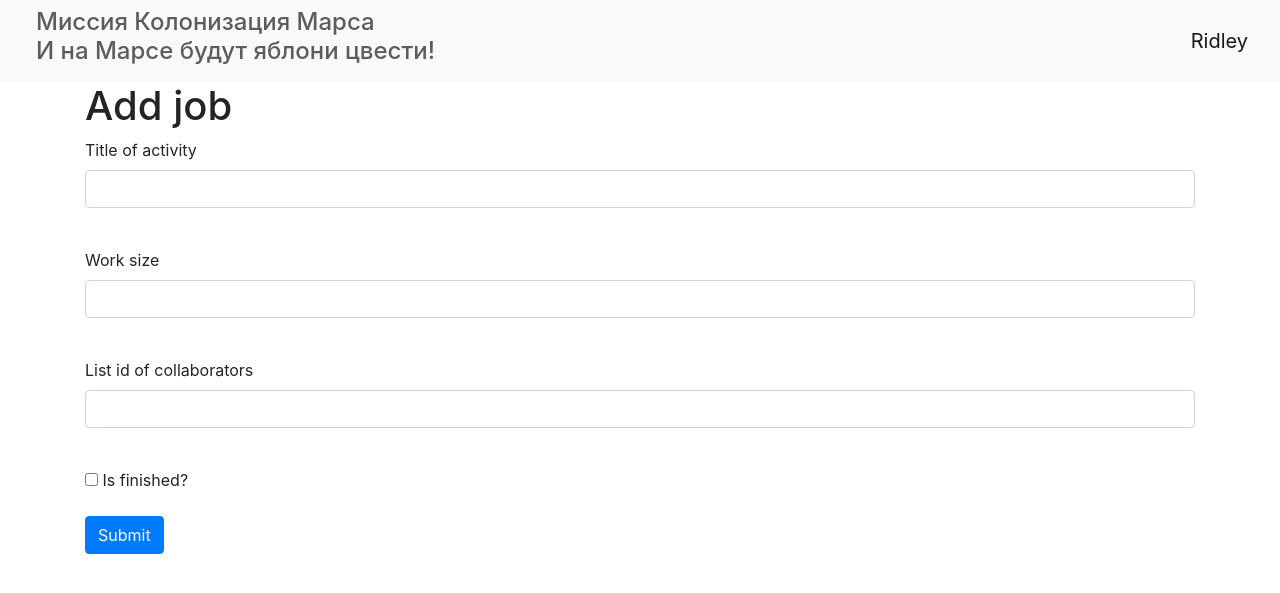
After one commit to MariaZyryanova72/Colonization_of_Mars, a Flask app: page /jobs in a window 1280 px wide. The commit adds this page. Shown: the top 593 px of the page. Run offline with Flask 2, Linux system fonts and the light colour scheme; a user stored in the database is signed in; some libraries are stand-ins or nearby versions.

Commit message:
+ Создан шаблон для добавления работы, унаследованный от базового. + Написан обработчик для формы добавления работы. В случае успешного добавления перенаправляет пользователя на страницу с работами (главную страницу).

```diff
--- a/data/users.py
+++ b/data/users.py
@@ -1,10 +1,11 @@
 import datetime
 import sqlalchemy
+from flask_login import UserMixin
 from werkzeug.security import check_password_hash, generate_password_hash
 from .db_session import SqlAlchemyBase
 
 
-class User(SqlAlchemyBase):
+class User(SqlAlchemyBase, UserMixin):
     __tablename__ = 'users'
 
     id = sqlalchemy.Column(sqlalchemy.Integer, primary_key=True, autoincrement=True)
--- a/jobform.py
+++ b/jobform.py
@@ -3,12 +3,10 @@ from wtforms import StringField, BooleanField, SubmitField, DateField, IntegerFi
 from wtforms.validators import DataRequired
 
 
-class NewsForm(FlaskForm):
+class JobsForm(FlaskForm):
     title = StringField("Title of activity", validators=[DataRequired()])
     team_leader = IntegerField("Id team leader", validators=[DataRequired()])
-    work_size = IntegerField("Duration", validators=[DataRequired()])
+    work_size = IntegerField("Work size", validators=[DataRequired()])
     collaborators = StringField("List id of collaborators", validators=[DataRequired()])
-    start_date = DateField("Start date", validators=[DataRequired()])
-    end_date = DateField("End date", validators=[DataRequired()])
-    is_finished = BooleanField("Is finished", validators=[DataRequired()])
+    is_finished = BooleanField("Is finished?", validators=[DataRequired()])
     submit = SubmitField('Submit', validators=[DataRequired()])
--- a/main.py
+++ b/main.py
@@ -1,11 +1,17 @@
-from flask import Flask, render_template
+from flask import Flask, render_template, redirect
+from flask_login import login_required, current_user, LoginManager
+
 from data import db_session
 from data.jobs import Jobs
 from data.users import User
 import datetime
+
+from jobform import JobsForm
 from registerform import RegisterForm
 
 app = Flask(__name__)
+login_manager = LoginManager()
+login_manager.init_app(app)
 app.config['SECRET_KEY'] = 'yandexlyceum_secret_key'
 
 
@@ -102,5 +108,31 @@ def reqister():
     return render_template('register.html', title='Register Form', form=form)
 
 
+@login_manager.user_loader
+def load_user(user_id):
+    session = db_session.create_session()
+    return session.query(User).get(user_id)
+
+
+@app.route('/jobs',  methods=['GET', 'POST'])
+@login_required
+def add_jobs():
+    form = JobsForm()
+    if form.validate_on_submit():
+        session = db_session.create_session()
+        jobs = Jobs()
+        jobs.title = form.title.data
+        jobs.team_leader = form.team_leader.data
+        jobs.work_size = form.work_size.data
+        jobs.collaborators = form.collaborators.data
+        jobs.is_finished = form.is_finished.data
+        current_user.news.append(jobs)
+        session.merge(current_user)
+        session.commit()
+        return redirect('/')
+    return render_template('job.html', title='Add job',
+                           form=form)
+
+
 if __name__ == '__main__':
     main()
--- a/templates/base.html
+++ b/templates/base.html
@@ -10,9 +10,21 @@
     <link rel="stylesheet" type="text/css" href="/static/css/style.css" />
 </head>
 <body>
+<header>
+    <nav class="navbar navbar-light bg-light">
+        <h4 class="style">Миссия Колонизация Марса<br>
+            И на Марсе будут яблони цвести!</h4>
+        {% if current_user.is_authenticated %}
+            <a class="navbar-brand" href="/logout">{{ current_user.name }}</a>
+        {% else %}
+            <p>
+                <a class="btn btn-primary " href="/register">Зарегистрироваться</a>
+                <a class="btn btn-success" href="/login">Войти</a>
+            </p>
+        {% endif %}
+    </nav>
+</header>
 <main role="main" class="container">
-    <h1>Миссия Колонизация Марса</h1>
-    <h4 class="style">И на Марсе будут яблони цвести!</h4>
     {% block content %}{% endblock %}
 </main>
 </body>
--- /dev/null
+++ b/templates/job.html
@@ -0,0 +1,40 @@
+{% extends "base.html" %}
+
+{% block content %}
+    <h1>Add job</h1>
+    <form action="" method="post">
+        {{ form.hidden_tag() }}
+        {{ form.csrf_token }}
+        <p>
+            {{ form.title.label }}<br>
+            {{ form.title(class="form-control") }}<br>
+            {% for error in form.title.errors %}
+                <p class="alert alert-danger" role="alert">
+                    {{ error }}
+                </p>
+            {% endfor %}
+        </p>
+        <p>
+            {{ form.work_size.label }}<br>
+            {{ form.work_size(class="form-control") }}<br>
+            {% for error in form.work_size.errors %}
+                <p content="alert alert-danger" role="alert">
+                    {{ error }}
+                </p>
+            {% endfor %}
+        </p>
+        <p>
+            {{ form.collaborators.label }}<br>
+            {{ form.collaborators(class="form-control") }}<br>
+            {% for error in form.collaborators.errors %}
+                <p content="alert alert-danger" role="alert">
+                    {{ error }}
+                </p>
+            {% endfor %}
+        </p>
+
+        <p>{{ form.is_finished() }} {{ form.is_finished.label }}</p>
+        <p>{{ form.submit(type="submit", class="btn btn-primary") }}</p>
+        {{message}}
+    </form>
+{% endblock %}
```
